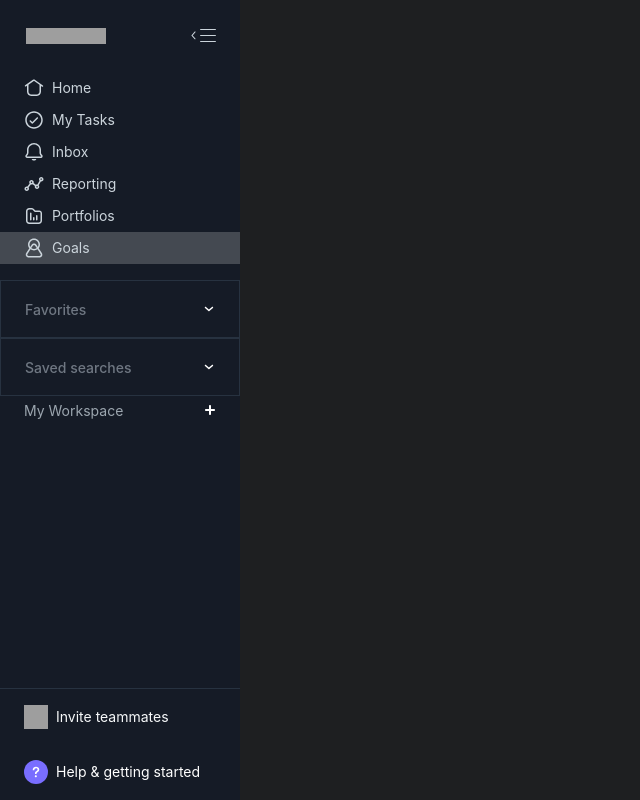
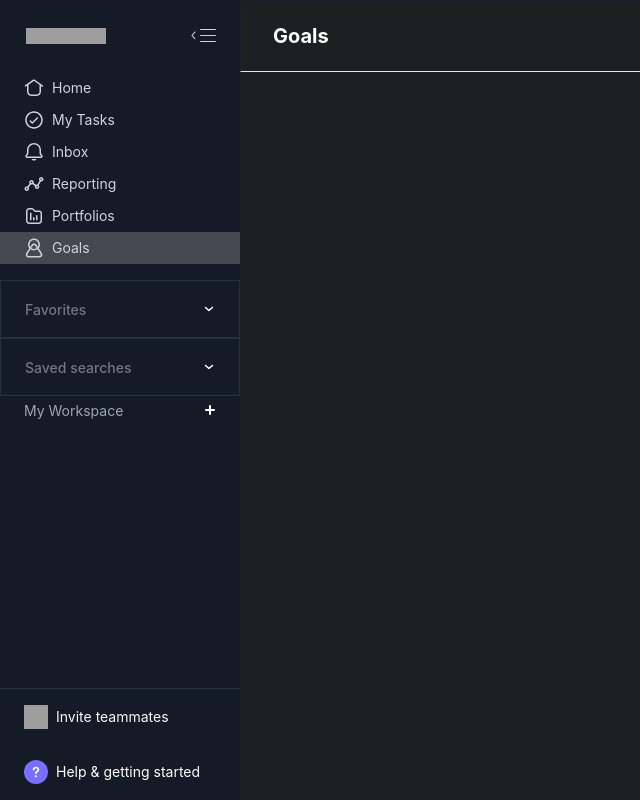
Before and after one commit to ShadmanShakib/ShakibDash1, a React (Create React App) app: page /goals in a window 1280 px wide. Shown: the whole page, without its empty margins (0-640 px from the left). Built offline with nearby package versions, Linux system fonts and the light colour scheme; grey boxes are pictures that could not be loaded.

Commit message:
Header added

```diff
--- a/src/components/Charts/Currency.tsx
+++ b/src/components/Charts/Currency.tsx
@@ -8,14 +8,11 @@ function Currency() {
     chart: {
       id: "basic-bar",
     },
-    xaxis: {
-      categories: [1991, 1992, 1993, 1994, 1995, 1996, 1997, 1998, 1999],
-    },
   };
   const series = [
     {
       name: "series-1",
-      data: data?.prices.map((price) => price[1]),
+      data: data?.prices.map((price) => price[1].toFixed(2)),
     },
   ];
 
@@ -23,7 +20,7 @@ function Currency() {
   if (error) return <div>Error!</div>;
   return (
     <Box color="white">
-      <Charts series={series} options={options} />
+      <Charts width="800" series={series} options={options} />
     </Box>
   );
 }
--- a/src/components/Reporting/Header.tsx
+++ b/src/components/Reporting/Header.tsx
@@ -1,6 +1,9 @@
 import React from "react";
 import { Box, Text } from "@chakra-ui/react";
-function Header() {
+interface Props {
+  title: string;
+}
+function Header(props: Props) {
   return (
     <Box
       display="flex"
@@ -13,7 +16,7 @@ function Header() {
       borderBottomColor="gray.200"
     >
       <Text fontSize="xl" color="white" fontWeight="bold">
-        Reporting
+        {props.title}
       </Text>
     </Box>
   );
--- /dev/null
+++ b/src/components/common/Header.tsx
@@ -0,0 +1,61 @@
+import React from "react";
+import { Box, Text } from "@chakra-ui/react";
+import { useAppSelector, useAppDispatch } from "../../hooks/useApp";
+import { toggleSidebar } from "../../store/ui/SidebarSlice";
+interface Props {
+  title: string;
+}
+function Header(props: Props) {
+  const { expanded } = useAppSelector((state) => state.Sidebar);
+  const dispatch = useAppDispatch();
+  const handleOpenSidebar = () => {
+    dispatch(toggleSidebar());
+  };
+  return (
+    <Box
+      display="flex"
+      pl="8"
+      alignItems="center"
+      minH="72px"
+      w="full"
+      bg="#1e1f21"
+      border="1px solid"
+      borderBottomColor="gray.200"
+    >
+      {!expanded && (
+        <Box w="40px">
+          <Box
+            onClick={handleOpenSidebar}
+            role="button"
+            aria-label="Expand sidebar"
+            tabIndex={0}
+            h="36px"
+            w="36px"
+            borderRadius="6px"
+            alignItems="center"
+            display="inline-flex"
+            justifyContent="center"
+            border="1px solid"
+            borderColor="transparent"
+            cursor="pointer"
+          >
+            <svg
+              fill="white"
+              height="16px"
+              width="16px"
+              focusable="false"
+              viewBox="0 0 32 32"
+            >
+              <path d="M31,4H1C0.4,4,0,3.6,0,3s0.4-1,1-1h30c0.6,0,1,0.4,1,1S31.6,4,31,4z M31,16H1c-0.6,0-1-0.4-1-1s0.4-1,1-1h30c0.6,0,1,0.4,1,1S31.6,16,31,16z M31,28H1c-0.6,0-1-0.4-1-1s0.4-1,1-1h30c0.6,0,1,0.4,1,1S31.6,28,31,28z"></path>
+            </svg>
+          </Box>
+        </Box>
+      )}
+      <Text fontSize="xl" color="white" fontWeight="bold">
+        {props.title}
+      </Text>
+    </Box>
+  );
+}
+
+export default Header;
--- a/src/components/common/index.ts
+++ b/src/components/common/index.ts
@@ -1,2 +1,3 @@
 export { Sidebar } from "./Sidebar";
 export { Topbar } from "./Topbar";
+export { default as Header } from "./Header";
--- a/src/pages/user/Goals.tsx
+++ b/src/pages/user/Goals.tsx
@@ -1,6 +1,7 @@
 import React from "react";
 import { Box } from "@chakra-ui/react";
-import { Sidebar } from "../../components/common";
+import { Sidebar, Header } from "../../components/common";
+
 function Goals() {
   return (
     <Box
@@ -15,6 +16,9 @@ function Goals() {
       bg="#1e1f21"
     >
       <Sidebar />
+      <Box w="full">
+        <Header title="Goals" />
+      </Box>
     </Box>
   );
 }
--- a/src/pages/user/Inbox.tsx
+++ b/src/pages/user/Inbox.tsx
@@ -1,6 +1,6 @@
 import React from "react";
 import { Box } from "@chakra-ui/react";
-import { Sidebar } from "../../components/common";
+import { Header, Sidebar } from "../../components/common";
 function Inbox() {
   return (
     <Box
@@ -15,6 +15,9 @@ function Inbox() {
       bg="#1e1f21"
     >
       <Sidebar />
+      <Box w="full">
+        <Header title="Inbox" />
+      </Box>
     </Box>
   );
 }
--- a/src/pages/user/Portfolio.tsx
+++ b/src/pages/user/Portfolio.tsx
@@ -2,6 +2,7 @@ import React from "react";
 import { Sidebar } from "../../components/common";
 import { Box } from "@chakra-ui/react";
 import { Currency } from "../../components/Charts";
+import { Header } from "../../components/Reporting";
 function Portfolio() {
   return (
     <Box
@@ -17,6 +18,7 @@ function Portfolio() {
     >
       <Sidebar />
       <Box w="full" overflowY="auto">
+        <Header title="Charts" />
         <Currency />
       </Box>
     </Box>
--- a/src/pages/user/Reporting.tsx
+++ b/src/pages/user/Reporting.tsx
@@ -18,7 +18,7 @@ function Reporting() {
     >
       <Sidebar />
       <Box overflowY="auto" bg="#1e1f21" w="full">
-        <Header />
+        <Header title="Price" />
         <Box mt="8" mx="8" pb="8">
           <CurrencyDetails />
         </Box>
```
